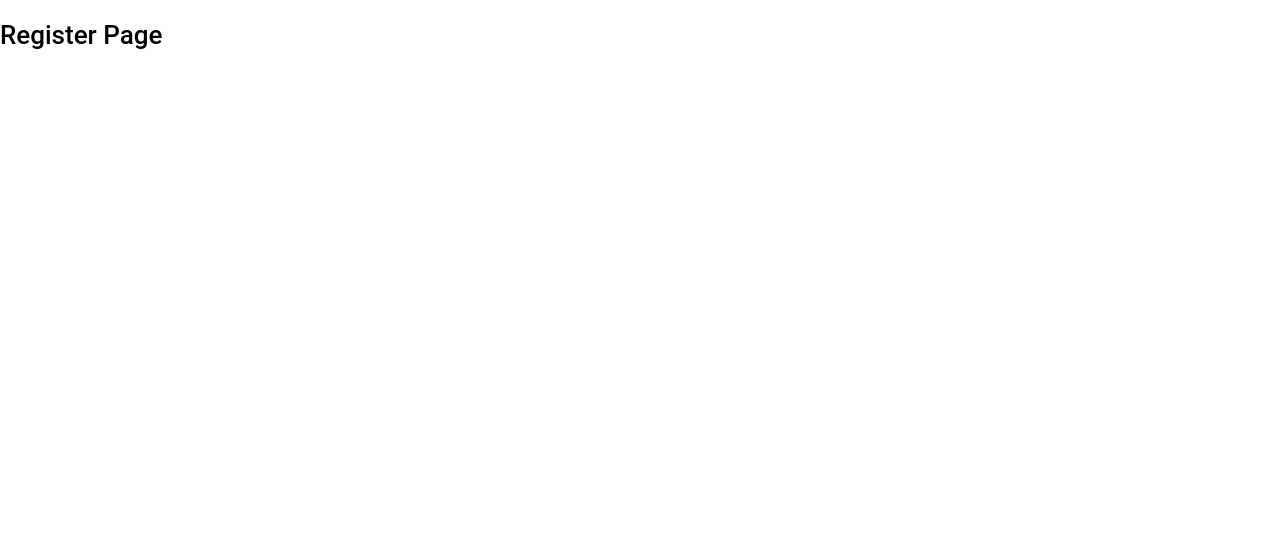
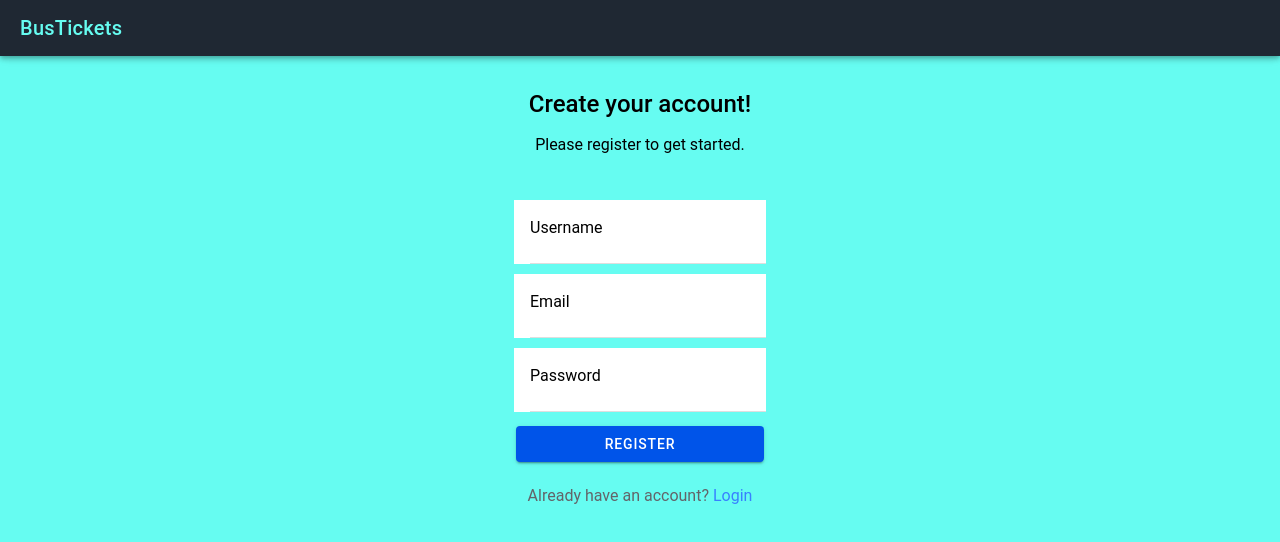
Before and after one commit to Boslodan/BusTicketApp, a React (Vite) app in the folder BusTicketApp/: page /register in a window 1280 px wide. Shown: the top 542 px of the page. Built offline with nearby package versions, Linux system fonts and the light colour scheme.

Commit message:
Register stranica

```diff
--- /dev/null
+++ b/BusTicketApp/src/pages/Register.css
@@ -0,0 +1,18 @@
+.register-container {
+    display: flex;
+    flex-direction: column;
+    justify-content: center;
+    align-items: center;
+    height: 100vh;
+    text-align: center;
+  }
+
+  .register-text {
+    text-align: center;
+    margin-bottom: 20px;
+  }
+
+  .login-link {
+    text-align: center;
+    margin-top: 10px;
+  }
--- a/BusTicketApp/src/pages/Register.tsx
+++ b/BusTicketApp/src/pages/Register.tsx
@@ -1,10 +1,92 @@
-import React from 'react';
+import React, { useState } from 'react';
+import {IonPage,IonHeader,IonToolbar,IonTitle,IonContent,IonItem,IonLabel,IonInput,IonButton,IonGrid,IonRow,IonCol,IonText,} from '@ionic/react';
+import { useHistory } from 'react-router-dom';
+import './Register.css';
 
 const Register: React.FC = () => {
+  const [username, setUsername] = useState('');
+  const [email, setEmail] = useState('');
+  const [password, setPassword] = useState('');
+  const history = useHistory();
+
+  const handleRegister = () => {
+    history.push('/login');
+  };
+
   return (
-    <div>
-      <h1>Register Page</h1>
-    </div>
+    <IonPage>
+      <IonHeader>
+        <IonToolbar style={{ '--background': '#1F2833', '--color': '#66FCF1' }}>
+          <IonTitle>BusTickets</IonTitle>
+        </IonToolbar>
+      </IonHeader>
+      <IonContent className="ion-padding" style={{ '--background': '#66FCF1' }}>
+        <div className="register-container">
+          <IonText className="register-text">
+            <h2>Create your account!</h2>
+            <p>Please register to get started.</p>
+          </IonText>
+          <IonGrid>
+            <IonRow>
+              <IonCol size="12">
+                <IonItem>
+                  <IonLabel position="floating">Username</IonLabel>
+                  <IonInput
+                    type="text"
+                    value={username}
+                    onIonChange={(e) => setUsername(e.detail.value!)}
+                  />
+                </IonItem>
+              </IonCol>
+            </IonRow>
+            <IonRow>
+              <IonCol size="12">
+                <IonItem>
+                  <IonLabel position="floating">Email</IonLabel>
+                  <IonInput
+                    type="email"
+                    value={email}
+                    onIonChange={(e) => setEmail(e.detail.value!)}
+                  />
+                </IonItem>
+              </IonCol>
+            </IonRow>
+            <IonRow>
+              <IonCol size="12">
+                <IonItem>
+                  <IonLabel position="floating">Password</IonLabel>
+                  <IonInput
+                    type="password"
+                    value={password}
+                    onIonChange={(e) => setPassword(e.detail.value!)}
+                  />
+                </IonItem>
+              </IonCol>
+            </IonRow>
+            <IonRow>
+              <IonCol>
+                <IonButton expand="block" onClick={handleRegister}>
+                  Register
+                </IonButton>
+              </IonCol>
+            </IonRow>
+            <IonRow>
+              <IonCol className="login-link">
+                <IonText color="medium">
+                  Already have an account?{' '}
+                  <a
+                    href="/login"
+                    style={{ textDecoration: 'none', color: '#3880ff' }}
+                  >
+                    Login
+                  </a>
+                </IonText>
+              </IonCol>
+            </IonRow>
+          </IonGrid>
+        </div>
+      </IonContent>
+    </IonPage>
   );
 };
 
```
